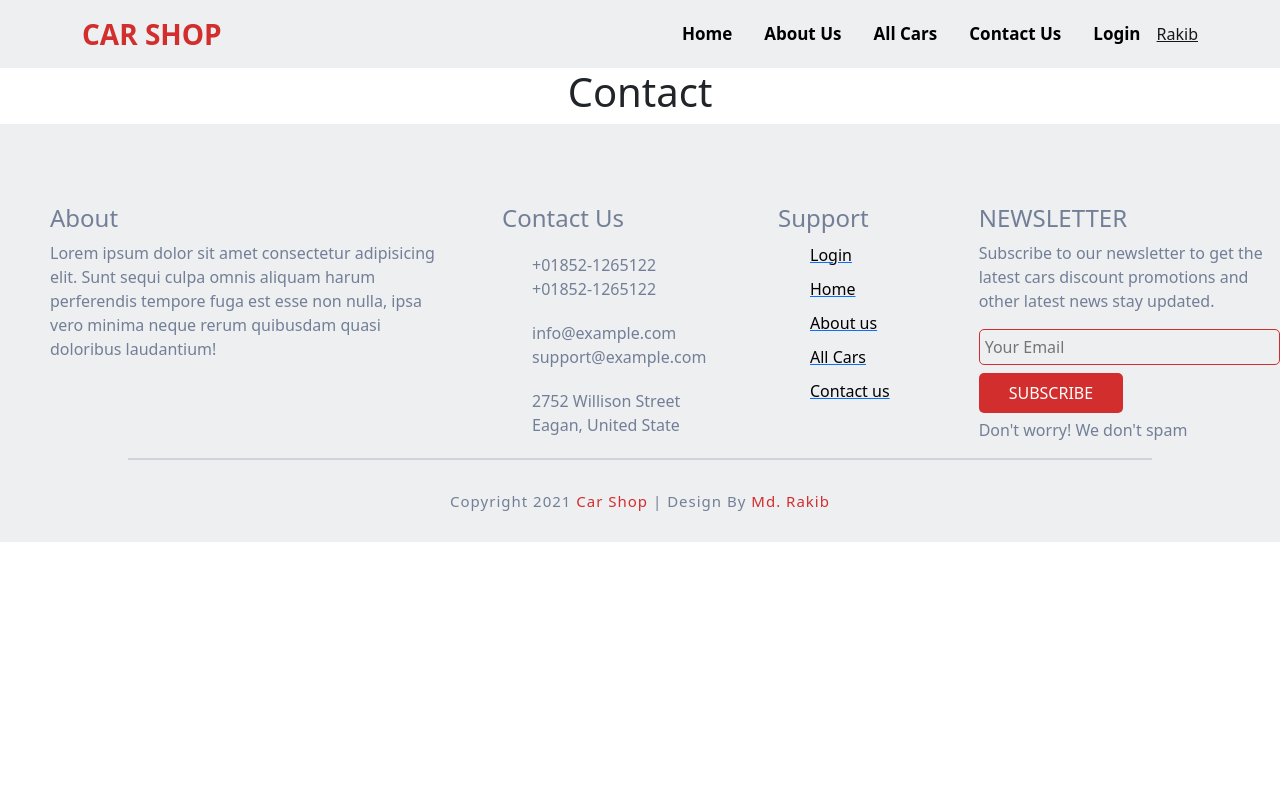
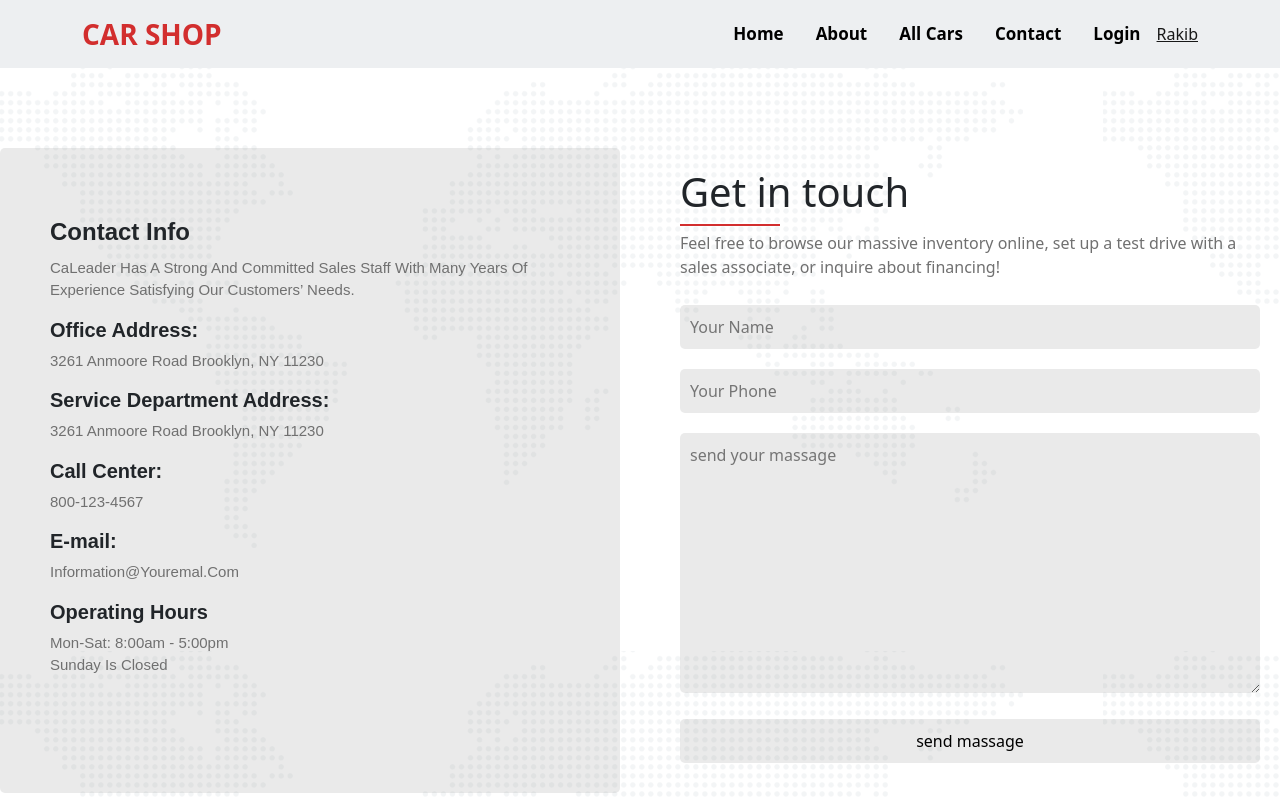
Before and after one commit to rakib5561/car-shop-client-site, a React (Create React App) app: page /contact in a window 1280 px wide. Shown: the top 800 px of the page. Built offline with nearby package versions, Linux system fonts and the light colour scheme.

Commit message:
contact page added

```diff
--- a/src/Pagess/Contact/Contact.css
+++ b/src/Pagess/Contact/Contact.css
@@ -0,0 +1,62 @@
+.contact-wrap {
+  width: 100%;
+  padding: 80px 0px;
+  background-image: url("../../img/wrapper-section-01.png");
+}
+
+.contact-container {
+  width: 1280px;
+  margin: 0 auto;
+  display: grid;
+  grid-template-columns: 1fr 1fr;
+  grid-gap: 40px;
+}
+
+.contact-info {
+  padding: 70px 50px;
+  border-radius: 5px;
+  text-align: left;
+  background-color: #70707026;
+  font-family: Arial, Helvetica, sans-serif;
+}
+
+.contact-info h4 {
+  font-weight: 700;
+  margin-bottom: 10px;
+}
+
+.contact-info p {
+  color: #707070;
+  font-size: 15px;
+  text-transform: capitalize;
+}
+
+.contact-info h5 {
+  font-weight: 600;
+}
+
+.get-touch {
+  text-align: left;
+  padding: 20px 20px;
+}
+
+.line {
+  width: 100px;
+  padding: 1px;
+  background-color: #d22e2e;
+  margin-bottom: 5px;
+}
+
+.get-touch p {
+  color: #707070;
+}
+
+.contact-form input,
+textarea {
+  width: 100%;
+  padding: 10px;
+  margin: 10px 0px;
+  background-color: #70707026;
+  border: none;
+  border-radius: 5px;
+}
--- a/src/Pagess/Contact/Contact.js
+++ b/src/Pagess/Contact/Contact.js
@@ -3,8 +3,55 @@ import './Contact.css';
 
 const Contact = () => {
     return (
-        <div>
-            <h1>Contact</h1>
+        <div className="contact-wrap">
+
+            <div className="contact-container">
+                <div className="contact-info">
+                    <h4>Contact Info</h4>
+                    <p>CaLeader has a strong
+                    and committed sales staff with many years of experience satisfying our customers’ needs.</p>
+
+                    <h5>Office Address:</h5>
+                    <p>3261 Anmoore Road Brooklyn, NY 11230</p>
+
+                    <h5>Service Department Address:</h5>
+                    <p>3261 Anmoore Road Brooklyn, NY 11230</p>
+
+                    <h5>Call Center:</h5>
+                    <p>800-123-4567</p>
+
+                    <h5>E-mail:</h5>
+                    <p>information@youremal.com</p>
+
+                    <h5>Operating Hours</h5>
+                    <p>Mon-Sat: 8:00am - 5:00pm <br />
+                    Sunday is closed</p>
+
+                </div>
+
+
+                <div className="get-touch">
+                    <h1>Get in touch</h1>
+                    <div className="line"></div>
+                    <p>Feel free to browse our massive
+                     inventory online, set up a test drive with a sales associate, or inquire about financing!</p>
+
+                    <div >
+
+                        <form className="contact-form">
+                               <input type="text"  placeholder="Your Name"/>
+                               <input type="number"  placeholder="Your Phone"/>
+                               <textarea name="" id="" cols="80" rows="10" placeholder="send your massage"></textarea>
+                               <input type="submit" value="send massage" />
+                        </form>
+
+                    </div>
+
+
+                </div>
+
+            </div>
+
         </div>
     );
 };
--- a/src/Shared/Footer/Footer.css
+++ b/src/Shared/Footer/Footer.css
@@ -52,6 +52,11 @@
   text-transform: uppercase;
   cursor: pointer;
   margin-bottom: 5px;
+  transition: 0.2s all ease-in-out;
+}
+
+.subsribe-btn-style:hover {
+  background-color: #293957;
 }
 
 hr {
@@ -68,7 +73,7 @@ hr {
 }
 
 .copy-right span {
-  color: #d22e2e;
+  color: #006ba1;
 }
 
 @media only screen and (max-width: 600px) {
--- a/src/Shared/Footer/Footer.js
+++ b/src/Shared/Footer/Footer.js
@@ -48,7 +48,7 @@ const Footer = () => {
                  <input type="email" placeholder="Your Email "/>
                  <button className="subsribe-btn-style">Subscribe</button>
                  </div>
-                 <p>Don't worry! We don't spam</p>
+                 <p>Don't worry! We don't spam.</p>
 
             </div>
 
--- a/src/Shared/Header/Header.js
+++ b/src/Shared/Header/Header.js
@@ -12,9 +12,9 @@ const Header = () => {
                 <Navbar.Toggle />
                 <Navbar.Collapse className="justify-content-end">
                     <Nav.Link className="nav-link" as={Link}  to="/home">Home</Nav.Link>
-                    <Nav.Link as={Link} to="/about">About Us</Nav.Link>
+                    <Nav.Link as={Link} to="/about">About</Nav.Link>
                     <Nav.Link as={Link} to="/cars">All Cars</Nav.Link>
-                    <Nav.Link as={Link} to="/contact">Contact Us</Nav.Link>
+                    <Nav.Link as={Link} to="/contact">Contact</Nav.Link>
                     <Nav.Link as={Link} to="/login">Login</Nav.Link>
 
                     {/* {!user.email && <Nav.Link as={Link} to="/login">Login</Nav.Link>}
```
Also changed, not shown: src/img/wrapper-section-01.png (added).
